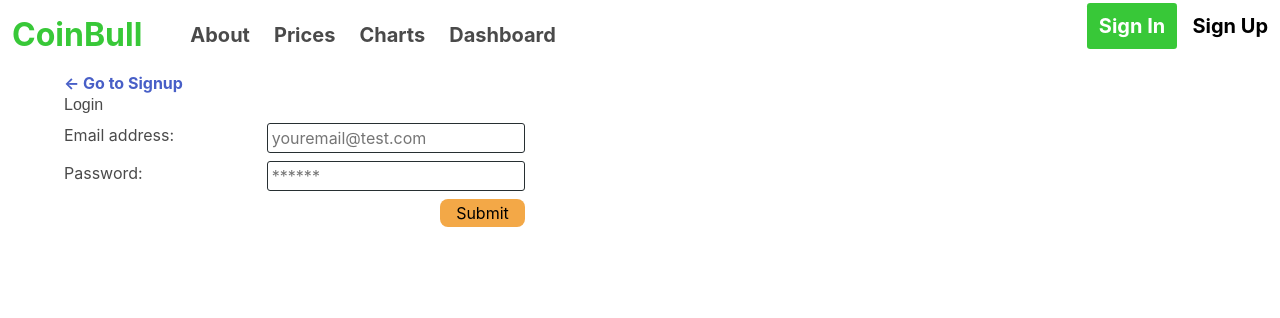
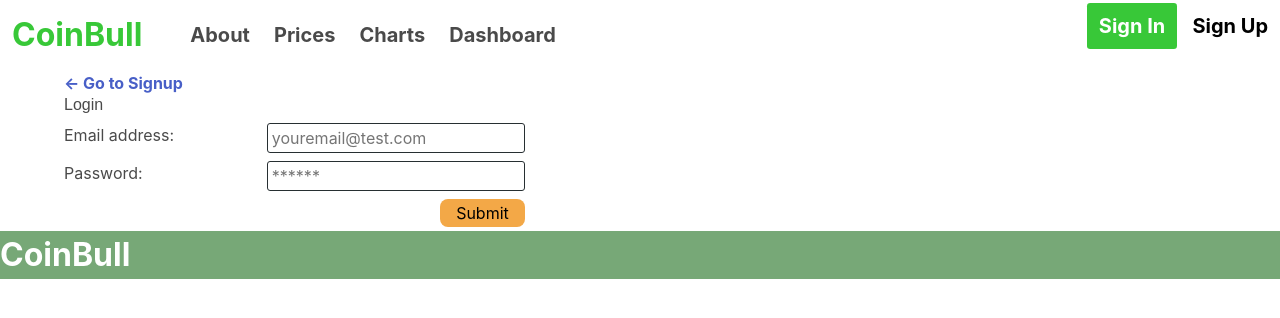
Before and after one commit to ChaseNicks/CoinBull, a React (Create React App) app in the folder client/: page /login in a window 1280 px wide. Shown: the top 318 px of the page. Built offline with nearby package versions, Linux system fonts and the light colour scheme.

Commit message:
Creates footer

```diff
--- a/client/src/App.js
+++ b/client/src/App.js
@@ -15,6 +15,7 @@ import NoMatch from "./pages/NoMatch";
 import Login from "./pages/Login";
 import Signup from "./pages/Signup";
 import Navbar from "./components/Nav";
+import Footer from "./components/Footer";
 import { StoreProvider } from "./utils/GlobalState";
 import Success from "./pages/Success";
 import OrderHistory from "./pages/OrderHistory";
@@ -56,6 +57,7 @@ function App() {
               <Route exact path="/products/:id" component={Detail} />
               <Route component={NoMatch} />
             </Switch>
+            <Footer />
           </StoreProvider>
         </div>
       </Router>
--- /dev/null
+++ b/client/src/components/Footer/index.js
@@ -0,0 +1,19 @@
+import React from "react";
+import { Link } from "react-router-dom";
+import "./styles/footer.css";
+
+const Footer = () => {
+  return (
+    <footer>
+      <Link
+        className="is-capitalized is-size-3"
+        to="/"
+        style={{ color: "white", textDecoration: "none" }}
+      >
+        CoinBull
+      </Link>
+    </footer>
+  );
+};
+
+export default Footer;
--- /dev/null
+++ b/client/src/components/Footer/styles/footer.css
@@ -0,0 +1,3 @@
+footer {
+    background-color: rgb(119, 168, 119);
+}
```
